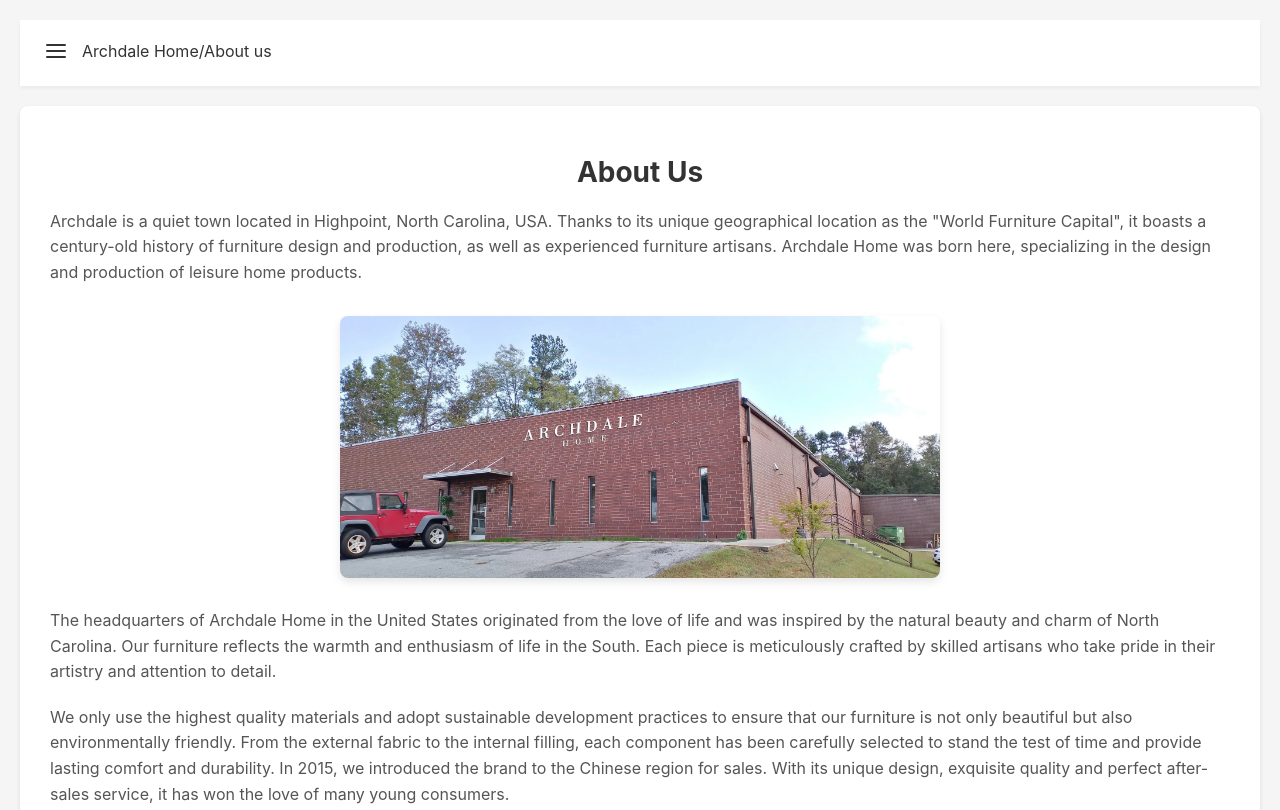
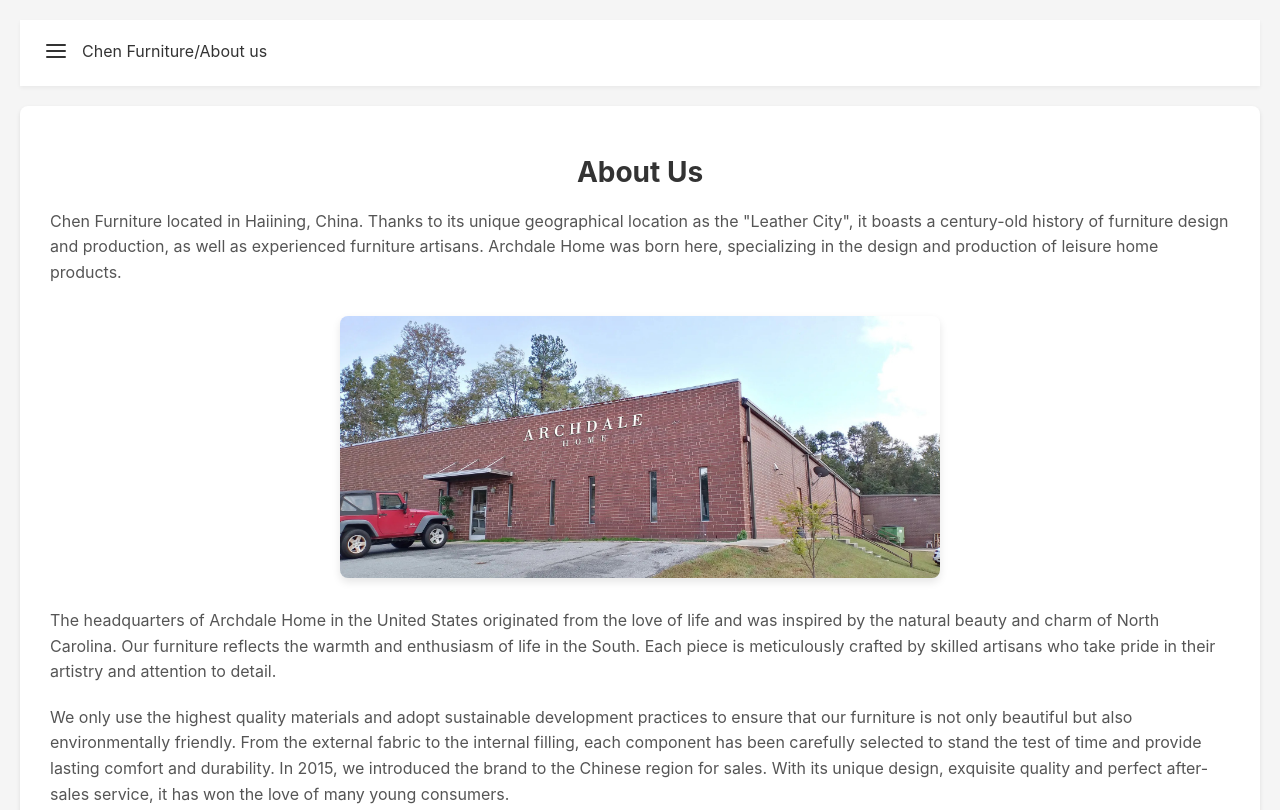
Before and after one commit to Archdalehome/archdalehome, a website: page about.html in a window 1280 px wide. Shown: the top 810 px of the page. Drawn offline with Linux system fonts and the light colour scheme.

Commit message:
Update about.html

```diff
--- a/about.html
+++ b/about.html
@@ -3,7 +3,7 @@
 <head>
     <meta charset="UTF-8">
     <meta name="viewport" content="width=device-width, initial-scale=1.0">
-    <title>Archdale Home</title>
+    <title>Chen Furniture</title>
     <!-- 添加网站图标 -->
     <link rel="icon" href="pictures_about/logo.png" type="image/png">
     <link rel="shortcut icon" href="pictures_about/logo.png" type="image/png">
@@ -167,7 +167,7 @@
                 <line x1="3" y1="6" x2="21" y2="6"></line>
                 <line x1="3" y1="18" x2="21" y2="18"></line>
             </svg>
-            Archdale Home/About us
+            Chen Furniture/About us
         </span>
         <div class="dropdown-menu" id="dropdownMenu">
             <a href="index.html">Home</a>
@@ -181,7 +181,7 @@
         <div class="about-section">
             <h1>About Us</h1>
 
-            <p>Archdale is a quiet town located in Highpoint, North Carolina, USA. Thanks to its unique geographical location as the "World Furniture Capital", it boasts a century-old history of furniture design and production, as well as experienced furniture artisans. Archdale Home was born here, specializing in the design and production of leisure home products.</p>
+            <p>Chen Furniture located in Haiining, China. Thanks to its unique geographical location as the "Leather City", it boasts a century-old history of furniture design and production, as well as experienced furniture artisans. Archdale Home was born here, specializing in the design and production of leisure home products.</p>
 
             <img src="pictures_about/AH_US_HQ.jpg" alt="Archdale Home Factory" class="about-image">
 
@@ -230,7 +230,7 @@
     </div>
 
     <footer class="footer">
-        © 2025 Archdale Home
+        © 2026 Chen Furniture
     </footer>
 
     <script>
```
